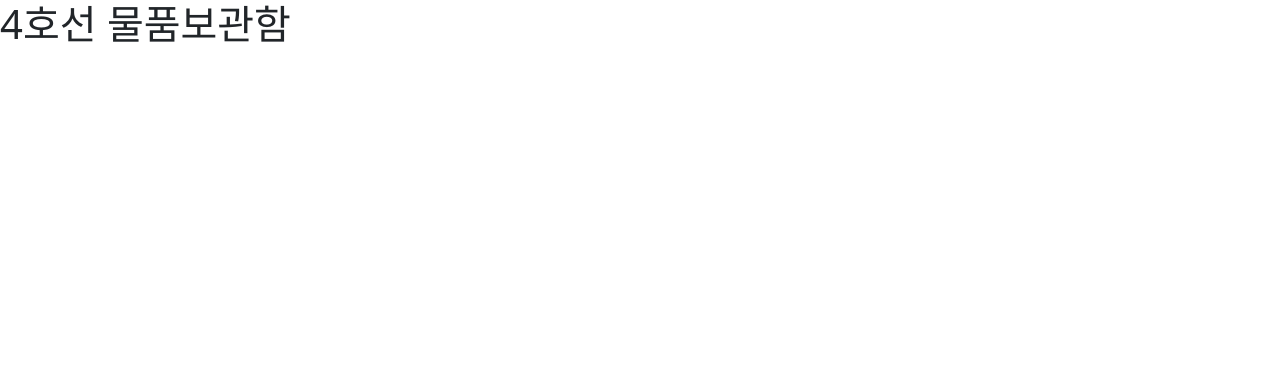
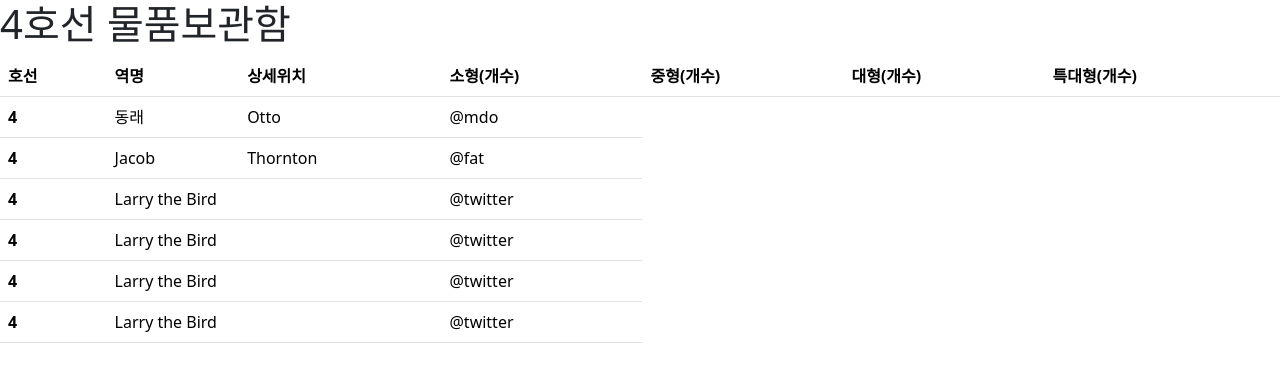
Before and after one commit to chyngj/chyngj.github.io, a plain HTML site: page lms.html in a window 1280 px wide. Drawn offline with nearby package versions, Linux system fonts and the light colour scheme.

Commit message:
기초틀 제작

```diff
--- a/lms.html
+++ b/lms.html
@@ -9,5 +9,52 @@
   <body>
     <h1>4호선 물품보관함</h1>
     <script src="https://cdn.jsdelivr.net/npm/bootstrap@5.3.3/dist/js/bootstrap.bundle.min.js" integrity="sha384-YvpcrYf0tY3lHB60NNkmXc5s9fDVZLESaAA55NDzOxhy9GkcIdslK1eN7N6jIeHz" crossorigin="anonymous"></script>
+    <table class="table">
+      <thead>
+        <tr>
+          <th scope="col">호선</th>
+          <th scope="col">역명</th>
+          <th scope="col">상세위치</th>
+          <th scope="col">소형(개수)</th>
+          <th scope="col">중형(개수)</th>
+          <th scope="col">대형(개수)</th>
+          <th scope="col">특대형(개수)</th>
+        </tr>
+      </thead>
+      <tbody>
+        <tr>
+          <th scope="row">4</th>
+          <td>동래</td>
+          <td>Otto</td>
+          <td>@mdo</td>
+        </tr>
+        <tr>
+          <th scope="row">4</th>
+          <td>Jacob</td>
+          <td>Thornton</td>
+          <td>@fat</td>
+        </tr>
+        <tr>
+          <th scope="row">4</th>
+          <td colspan="2">Larry the Bird</td>
+          <td>@twitter</td>
+        </tr>
+        <tr>
+          <th scope="row">4</th>
+          <td colspan="2">Larry the Bird</td>
+          <td>@twitter</td>
+        </tr>
+        <tr>
+          <th scope="row">4</th>
+          <td colspan="2">Larry the Bird</td>
+          <td>@twitter</td>
+        </tr>
+        <tr>
+          <th scope="row">4</th>
+          <td colspan="2">Larry the Bird</td>
+          <td>@twitter</td>
+        </tr>
+      </tbody>
+    </table>
   </body>
 </html>
```
